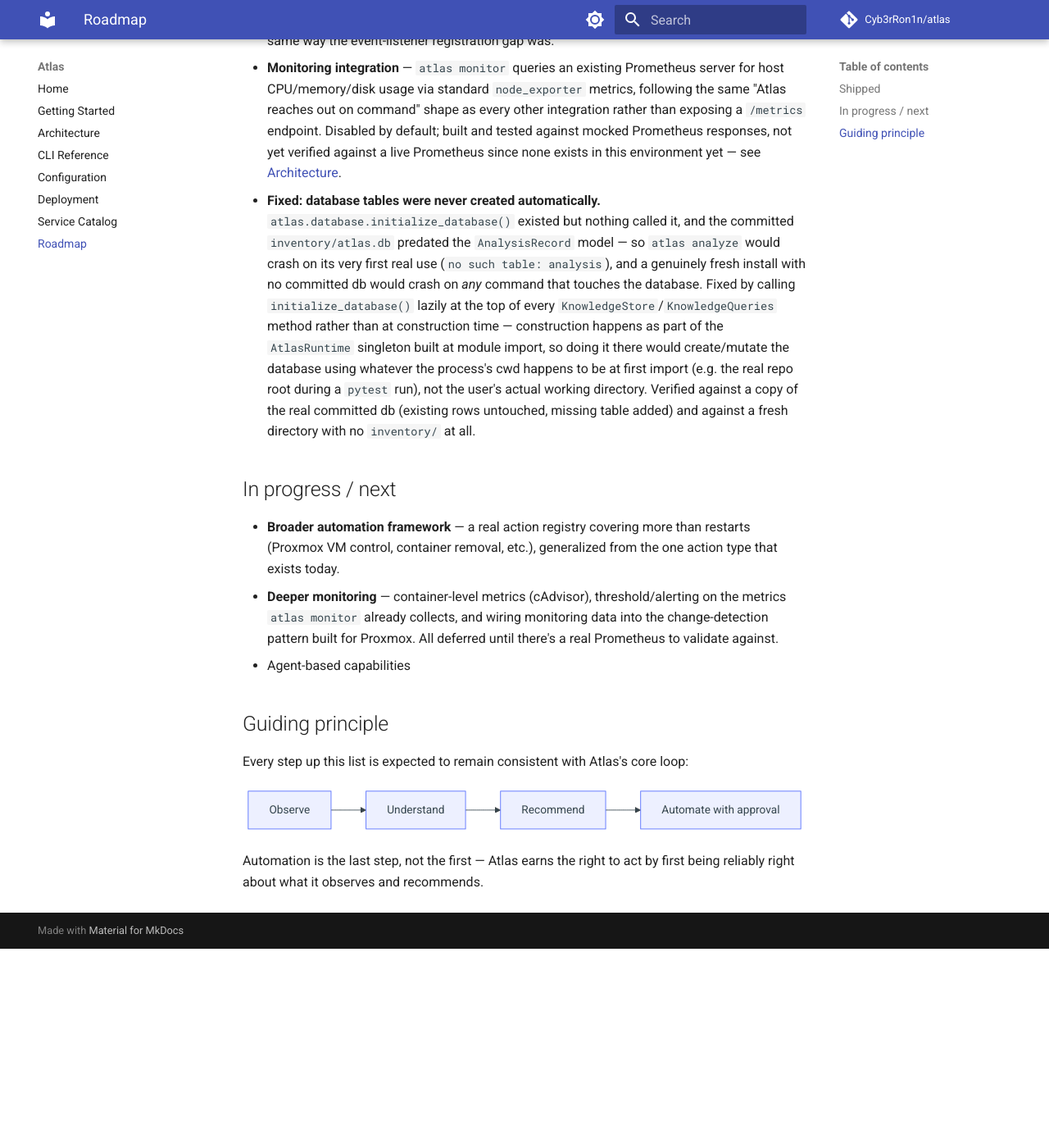
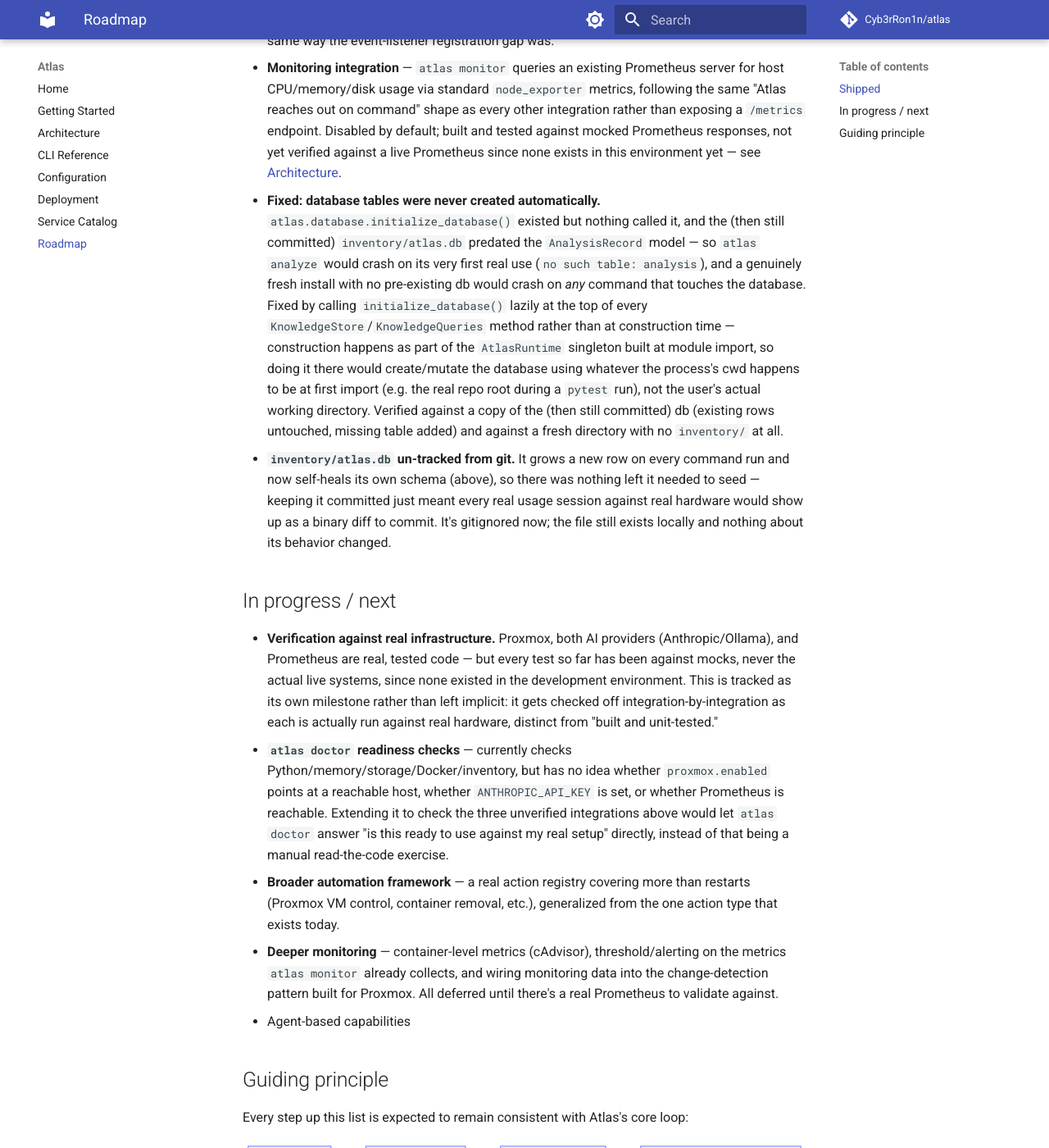
Before and after one commit to Cyb3rRon1n/atlas, an MkDocs documentation site: the page built from docs/roadmap.md, in a window 1280 px wide and 1400 px high, scrolled down 1117 px. Shown: the whole window at 82% size. Built offline with MkDocs 1.6.1 and Material for MkDocs 9.7.7, drawn with Linux system fonts in a browser that asks for light colours; comment, search, counter and statistics services are not loaded; before the commit the page ends 2274 px from its top, so only the background shows below that.

Commit message:
chore: stop tracking inventory/atlas.db, add roadmap follow-ups
The db grows a new row on every command run and now self-heals its
own schema, so there's nothing left it needed to seed by being
committed - keeping it tracked just meant every real usage session
would show up as a binary diff. Un-tracked and gitignored; the file
is untouched on disk and nothing about runtime behavior changed.

Also folds two follow-up items into the roadmap: tracking real
(non-mocked) verification of Proxmox/AI providers/Prometheus as its
own milestone, and extending atlas doctor to check readiness for
those three integrations directly.

```diff
--- a/docs/roadmap.md
+++ b/docs/roadmap.md
@@ -17,10 +17,13 @@
 - **`atlas analyze` suggests actions** — recommendations carry a schema-validated, optional `action` field (currently just `restart_container`); `AtlasAnalyzer` cross-checks the suggested target against containers Atlas actually observed and drops anything ungrounded before it's shown. `atlas analyze` only prints the suggestion (`→ Suggested: atlas restart plex`) — running it is a separate step through `atlas restart`'s own approval gate, not something `analyze` executes itself.
 - **Proxmox change detection** — `atlas proxmox scan` now reports what changed since the last scan (nodes/guests added, removed, or status-changed) and logs it via `atlas.proxmox.changes_detected`. This turned out not to need new storage: `save_environment()` was already insert-only, so a full history of past snapshots already existed in the database — this item was mis-scoped before it was actually looked into, the same way the event-listener registration gap was.
 - **Monitoring integration** — `atlas monitor` queries an existing Prometheus server for host CPU/memory/disk usage via standard `node_exporter` metrics, following the same "Atlas reaches out on command" shape as every other integration rather than exposing a `/metrics` endpoint. Disabled by default; built and tested against mocked Prometheus responses, not yet verified against a live Prometheus since none exists in this environment yet — see [Architecture](architecture/index.md#monitoring).
-- **Fixed: database tables were never created automatically.** `atlas.database.initialize_database()` existed but nothing called it, and the committed `inventory/atlas.db` predated the `AnalysisRecord` model — so `atlas analyze` would crash on its very first real use (`no such table: analysis`), and a genuinely fresh install with no committed db would crash on *any* command that touches the database. Fixed by calling `initialize_database()` lazily at the top of every `KnowledgeStore`/`KnowledgeQueries` method rather than at construction time — construction happens as part of the `AtlasRuntime` singleton built at module import, so doing it there would create/mutate the database using whatever the process's cwd happens to be at first import (e.g. the real repo root during a `pytest` run), not the user's actual working directory. Verified against a copy of the real committed db (existing rows untouched, missing table added) and against a fresh directory with no `inventory/` at all.
+- **Fixed: database tables were never created automatically.** `atlas.database.initialize_database()` existed but nothing called it, and the (then still committed) `inventory/atlas.db` predated the `AnalysisRecord` model — so `atlas analyze` would crash on its very first real use (`no such table: analysis`), and a genuinely fresh install with no pre-existing db would crash on *any* command that touches the database. Fixed by calling `initialize_database()` lazily at the top of every `KnowledgeStore`/`KnowledgeQueries` method rather than at construction time — construction happens as part of the `AtlasRuntime` singleton built at module import, so doing it there would create/mutate the database using whatever the process's cwd happens to be at first import (e.g. the real repo root during a `pytest` run), not the user's actual working directory. Verified against a copy of the (then still committed) db (existing rows untouched, missing table added) and against a fresh directory with no `inventory/` at all.
+- **`inventory/atlas.db` un-tracked from git.** It grows a new row on every command run and now self-heals its own schema (above), so there was nothing left it needed to seed — keeping it committed just meant every real usage session against real hardware would show up as a binary diff to commit. It's gitignored now; the file still exists locally and nothing about its behavior changed.
 
 ## In progress / next
 
+- **Verification against real infrastructure.** Proxmox, both AI providers (Anthropic/Ollama), and Prometheus are real, tested code — but every test so far has been against mocks, never the actual live systems, since none existed in the development environment. This is tracked as its own milestone rather than left implicit: it gets checked off integration-by-integration as each is actually run against real hardware, distinct from "built and unit-tested."
+- **`atlas doctor` readiness checks** — currently checks Python/memory/storage/Docker/inventory, but has no idea whether `proxmox.enabled` points at a reachable host, whether `ANTHROPIC_API_KEY` is set, or whether Prometheus is reachable. Extending it to check the three unverified integrations above would let `atlas doctor` answer "is this ready to use against my real setup" directly, instead of that being a manual read-the-code exercise.
 - **Broader automation framework** — a real action registry covering more than restarts (Proxmox VM control, container removal, etc.), generalized from the one action type that exists today.
 - **Deeper monitoring** — container-level metrics (cAdvisor), threshold/alerting on the metrics `atlas monitor` already collects, and wiring monitoring data into the change-detection pattern built for Proxmox. All deferred until there's a real Prometheus to validate against.
 - Agent-based capabilities
```
Also changed, not shown: docs/architecture/index.md (+1 -1 lines), 2 other files.
